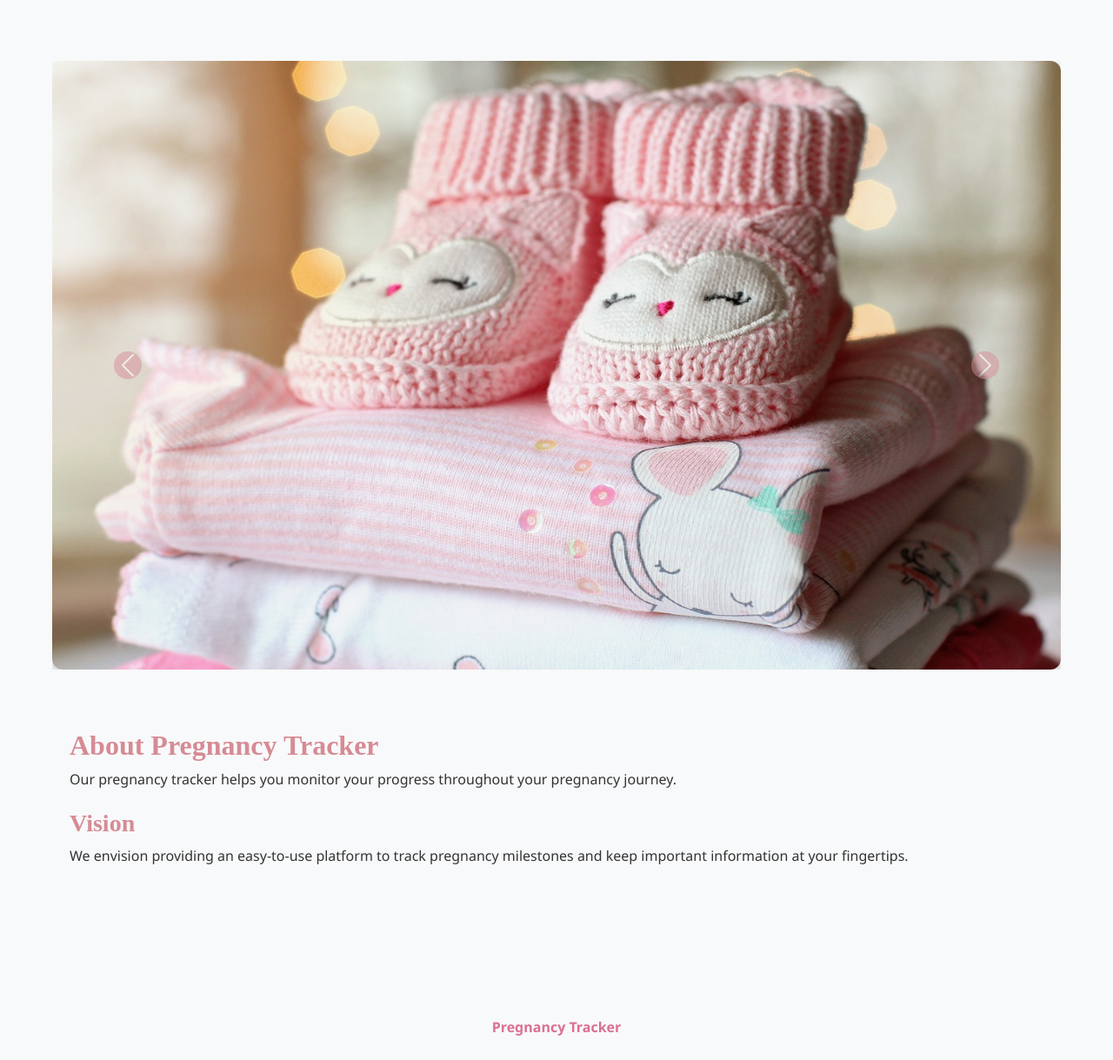
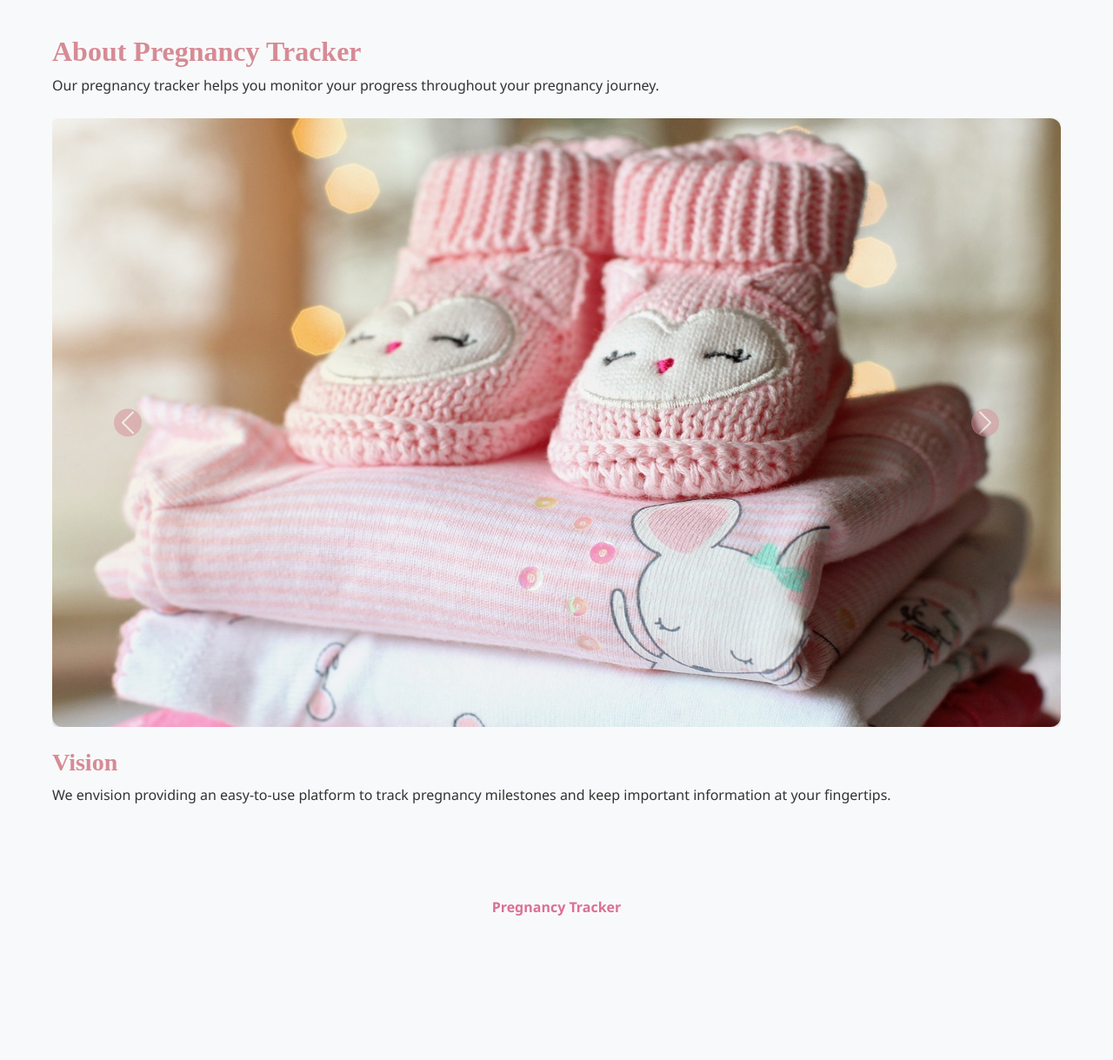
Before and after one commit to 08vick/Ptracker, a Django app: page /ptracker/about/ in a window 1280 px wide. Shown: the part 76-1295 px from the top of the page at 87% size. After the commit the page ends 1129 px from the top, so only its background shows below. Run offline with Django 5.2, Linux system fonts and the light colour scheme; some libraries are stand-ins or nearby versions.

Commit message:
Revamp about page with new carousel and content
Removed old carousel items and added new images with controls. Updated the structure to include a card for the about section.

```diff
--- a/ptracker/templates/about.html
+++ b/ptracker/templates/about.html
@@ -2,37 +2,31 @@
 {% load static %}
 
 {% block content %}
- <div class="carousel">
-  <div id="carouselExample" class="carousel slide" data-bs-ride="carousel">
-    <div class="carousel-inner">
+  <div class="card-modern">
+    <h2>About Pregnancy Tracker</h2>
+    <p>Our pregnancy tracker helps you monitor your progress throughout your pregnancy journey.</p>
+
+    <div id="carouselExample" class="carousel slide my-4" data-bs-ride="carousel">
+      <div class="carousel-inner rounded">
         <div class="carousel-item active">
-        <img src="{% static 'images/booties-2047596_1280.jpg' %}" class="d-block w-100" alt="...">
+          <img src="{% static 'images/booties-2047596_1280.jpg' %}" class="d-block w-100" alt="Baby booties">
         </div>
         <div class="carousel-item">
-        <img src="{% static 'images/violence-woman-3651844_1280.jpg' %}" class="d-block w-100" alt="...">
+          <img src="{% static 'images/baby-821625_1280.jpg' %}" class="d-block w-100" alt="Newborn baby">
         </div>
         <div class="carousel-item">
-        <img src="{% static 'images/baby-821625_1280.jpg' %}" class="d-block w-100" alt="...">
+          <img src="{% static 'images/baby-1867222_1280.jpg' %}" class="d-block w-100" alt="Happy baby">
         </div>
       </div>
       <button class="carousel-control-prev" type="button" data-bs-target="#carouselExample" data-bs-slide="prev">
         <span class="carousel-control-prev-icon" aria-hidden="true"></span>
-      <span class="visually-hidden">Previous</span>
       </button>
       <button class="carousel-control-next" type="button" data-bs-target="#carouselExample" data-bs-slide="next">
         <span class="carousel-control-next-icon" aria-hidden="true"></span>
-      <span class="visually-hidden">Next</span>
       </button>
     </div>
-</div>
 
-
-  <!-- About Content -->
-  <div class="container my-5">
-    <h2>About Pregnancy Tracker</h2>
-    <p>Our pregnancy tracker helps you monitor your progress throughout your pregnancy journey.</p>
     <h3>Vision</h3>
     <p>We envision providing an easy-to-use platform to track pregnancy milestones and keep important information at your fingertips.</p>
   </div>
-
 {% endblock %}
```
Lines whose indentation alone changed are shown as unchanged.
